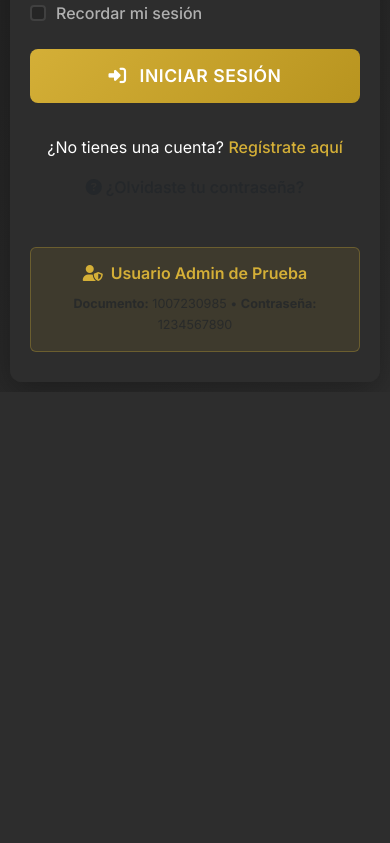
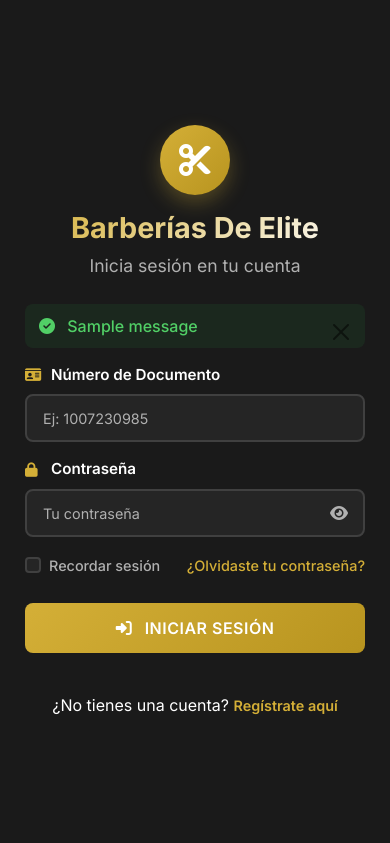
Before and after one commit to DavidGR0788/barberia, a Flask app: page /login in a window 390 px wide. Shown: the part 845-1688 px from the top of the page. Before the commit the page ends 1231 px from the top, so only its background shows below. Run offline with Flask 3, Linux system fonts and the light colour scheme; tables that the repository leaves empty or names only in its code hold one stand-in row (values such as "Sample post"); one stand-in notice (Sample message) is shown.

Commit message:
Se orginiza todo el estilo en desktop y movil

```diff
--- a/static/css/auth.css
+++ b/static/css/auth.css
@@ -28,20 +28,21 @@
 .login-body {
     font-family: 'Inter', sans-serif;
     background: linear-gradient(135deg, var(--dark-bg) 0%, #2d2d2d 100%);
-    min-height: 100vh;
+    height: 100vh;
     display: flex;
     align-items: center;
     justify-content: center;
     padding: 20px;
     color: var(--text-light);
+    overflow: hidden;
 }
 
 /* ===== CONTENEDOR PRINCIPAL ===== */
 .login-container {
     display: flex;
     width: 100%;
-    max-width: 1200px;
-    height: 700px;
+    max-width: 1000px;
+    height: 600px;
     background: var(--dark-card);
     border-radius: var(--border-radius);
     overflow: hidden;
@@ -51,12 +52,13 @@
 /* ===== COLUMNA FORMULARIO ===== */
 .form-column {
     flex: 1;
-    padding: 60px 50px;
+    padding: 40px 50px;
     display: flex;
     align-items: center;
     justify-content: center;
     background: var(--dark-card);
     position: relative;
+    overflow: hidden;
 }
 
 .form-wrapper {
@@ -66,28 +68,28 @@
 
 /* ===== MARCA Y LOGO ===== */
 .brand-section {
-    margin-bottom: 3rem;
+    margin-bottom: 2rem;
 }
 
 .logo {
-    width: 80px;
-    height: 80px;
+    width: 70px;
+    height: 70px;
     background: linear-gradient(135deg, var(--primary-color), var(--primary-dark));
     border-radius: 50%;
     display: flex;
     align-items: center;
     justify-content: center;
-    margin: 0 auto 1.5rem;
+    margin: 0 auto 1rem;
     box-shadow: 0 8px 20px rgba(212, 175, 55, 0.3);
 }
 
 .logo i {
-    font-size: 2.5rem;
+    font-size: 2rem;
     color: var(--text-light);
 }
 
 .brand-title {
-    font-size: 2.5rem;
+    font-size: 2rem;
     font-weight: 700;
     background: linear-gradient(135deg, var(--primary-color), var(--text-light));
     -webkit-background-clip: text;
@@ -98,16 +100,21 @@
 
 .brand-subtitle {
     color: var(--text-muted);
-    font-size: 1.1rem;
+    font-size: 1rem;
     font-weight: 400;
 }
 
 /* ===== MENSAJES FLASH ===== */
+.flash-messages {
+    margin-bottom: 1.5rem;
+}
+
 .flash-messages .alert {
     border: none;
     border-radius: 8px;
-    padding: 12px 16px;
+    padding: 10px 14px;
     font-weight: 500;
+    margin-bottom: 0.5rem;
 }
 
 .alert-danger {
@@ -124,7 +131,7 @@
 
 /* ===== FORMULARIO ===== */
 .login-form {
-    margin-bottom: 2rem;
+    margin-bottom: 1.5rem;
 }
 
 .form-group {
@@ -137,11 +144,13 @@
     margin-bottom: 0.5rem;
     display: flex;
     align-items: center;
+    font-size: 0.95rem;
 }
 
 .form-label i {
     color: var(--primary-color);
-    width: 20px;
+    width: 18px;
+    font-size: 0.9rem;
 }
 
 .form-control {
@@ -150,8 +159,9 @@
     border-radius: 8px;
     color: var(--text-light);
     padding: 12px 16px;
-    font-size: 1rem;
+    font-size: 0.95rem;
     transition: var(--transition);
+    height: 48px;
 }
 
 .form-control:focus {
@@ -163,12 +173,7 @@
 
 .form-control::placeholder {
     color: var(--text-muted);
-}
-
-.form-text {
-    color: var(--text-muted);
-    font-size: 0.875rem;
-    margin-top: 0.25rem;
+    font-size: 0.9rem;
 }
 
 /* ===== GRUPO CONTRASEÑA ===== */
@@ -178,15 +183,17 @@
 
 .password-toggle {
     position: absolute;
-    right: 10px;
+    right: 8px;
     top: 50%;
     transform: translateY(-50%);
     background: transparent;
     border: none;
     color: var(--text-muted);
-    padding: 8px;
+    padding: 6px;
     border-radius: 6px;
     transition: var(--transition);
+    width: 36px;
+    height: 36px;
 }
 
 .password-toggle:hover {
@@ -194,11 +201,15 @@
     color: var(--text-light);
 }
 
-/* ===== CHECKBOX RECORDARME ===== */
+/* ===== FILA RECORDARME Y OLVIDÉ CONTRASEÑA ===== */
+.d-flex.justify-content-between {
+    margin-bottom: 1.5rem;
+}
+
 .form-check-input {
     background: var(--darker-card);
     border: 2px solid var(--border-color);
-    margin-right: 10px;
+    margin-right: 8px;
 }
 
 .form-check-input:checked {
@@ -209,6 +220,20 @@
 .form-check-label {
     color: var(--text-muted);
     font-weight: 500;
+    font-size: 0.9rem;
+}
+
+.forgot-password {
+    color: var(--primary-color) !important;
+    text-decoration: none;
+    font-weight: 500;
+    font-size: 0.9rem;
+    transition: var(--transition);
+}
+
+.forgot-password:hover {
+    color: var(--primary-light) !important;
+    text-decoration: underline;
 }
 
 /* ===== BOTÓN LOGIN ===== */
@@ -216,12 +241,13 @@
     background: linear-gradient(135deg, var(--primary-color), var(--primary-dark));
     border: none;
     border-radius: 8px;
-    padding: 14px 20px;
+    padding: 12px 20px;
     font-weight: 600;
-    font-size: 1.1rem;
+    font-size: 1rem;
     transition: var(--transition);
     text-transform: uppercase;
     letter-spacing: 0.5px;
+    height: 50px;
 }
 
 .login-btn:hover {
@@ -232,7 +258,7 @@
 
 /* ===== ENLACES AUTH ===== */
 .auth-links {
-    margin-top: 2rem;
+    margin-top: 1rem;
 }
 
 .auth-link {
@@ -240,6 +266,7 @@
     text-decoration: none;
     font-weight: 500;
     transition: var(--transition);
+    font-size: 0.9rem;
 }
 
 .auth-link:hover {
@@ -247,20 +274,8 @@
     text-decoration: underline;
 }
 
-/* ===== INFO DEMO ===== */
-.demo-info {
-    background: rgba(212, 175, 55, 0.1);
-    border: 1px solid rgba(212, 175, 55, 0.3);
-    border-radius: 8px;
-}
-
-.demo-info h6 {
-    color: var(--primary-color);
+.register-link {
     font-weight: 600;
-}
-
-.demo-credentials {
-    font-size: 0.9rem;
 }
 
 /* ===== COLUMNA IMAGEN ===== */
@@ -295,111 +310,206 @@
 }
 
 .overlay-content h2 {
-    font-size: 2.5rem;
+    font-size: 2rem;
     font-weight: 700;
-    margin-bottom: 1rem;
+    margin-bottom: 0.75rem;
     text-shadow: 2px 2px 4px rgba(0, 0, 0, 0.3);
 }
 
 .overlay-content p {
-    font-size: 1.2rem;
-    margin-bottom: 3rem;
+    font-size: 1.1rem;
+    margin-bottom: 2rem;
     opacity: 0.9;
 }
 
 /* ===== LISTA DE CARACTERÍSTICAS ===== */
 .features-list {
     text-align: left;
-    max-width: 300px;
+    max-width: 280px;
     margin: 0 auto;
 }
 
 .feature-item {
     display: flex;
     align-items: center;
-    margin-bottom: 1.5rem;
-    padding: 12px;
+    margin-bottom: 1rem;
+    padding: 10px;
     background: rgba(255, 255, 255, 0.1);
     border-radius: 8px;
     backdrop-filter: blur(10px);
 }
 
 .feature-item i {
-    font-size: 1.5rem;
-    margin-right: 15px;
+    font-size: 1.25rem;
+    margin-right: 12px;
     color: var(--text-light);
-    width: 30px;
+    width: 24px;
     text-align: center;
 }
 
 .feature-item span {
     font-weight: 500;
-    font-size: 1rem;
+    font-size: 0.9rem;
 }
 
-/* ===== RESPONSIVE DESIGN ===== */
+/* ===== DISEÑO RESPONSIVE CON EFECTO PARALLAX ===== */
 @media (max-width: 992px) {
+    .login-body {
+        height: 100vh;
+        overflow: auto;
+        padding: 0;
+        display: block;
+    }
+
     .login-container {
         flex-direction: column;
         height: auto;
-        max-width: 500px;
+        max-width: none;
+        margin: 0;
+        border-radius: 0;
+        box-shadow: none;
+        min-height: 100vh;
     }
 
-    .form-column {
-        padding: 40px 30px;
-        order: 2;
+    /* SECCIÓN DE BIENVENIDA (PRIMERA VISTA) */
+    .image-column {
+        min-height: 100vh;
+        order: 1;
+        position: relative;
+        display: flex;
+        align-items: center;
+        justify-content: center;
     }
 
-    .image-column {
-        min-height: 300px;
-        order: 1;
+    .image-overlay {
+        position: relative;
+        height: 100vh;
+        padding: 40px 30px;
     }
 
     .overlay-content {
-        padding: 30px;
+        animation: fadeInUp 0.8s ease-out;
     }
 
     .overlay-content h2 {
-        font-size: 2rem;
+        font-size: 2.2rem;
+        margin-bottom: 1.5rem;
+    }
+
+    .overlay-content p {
+        font-size: 1.2rem;
+        margin-bottom: 3rem;
+    }
+
+    .features-list {
+        max-width: 350px;
+    }
+
+    .feature-item {
+        margin-bottom: 1.5rem;
+        padding: 15px;
+    }
+
+    .feature-item i {
+        font-size: 1.5rem;
+    }
+
+    .feature-item span {
+        font-size: 1.1rem;
+    }
+
+    /* SECCIÓN DE LOGIN (SEGUNDA VISTA - AL SCROLL) */
+    .form-column {
+        order: 2;
+        min-height: 100vh;
+        padding: 60px 30px;
+        background: var(--dark-bg);
+        position: relative;
+    }
+
+    .form-wrapper {
+        max-width: 400px;
+        margin: 0 auto;
+        animation: slideInUp 0.8s ease-out;
+    }
+
+    .brand-section {
+        margin-bottom: 3rem;
     }
 
     .brand-title {
-        font-size: 2rem;
+        font-size: 2.2rem;
+    }
+
+    .brand-subtitle {
+        font-size: 1.1rem;
+    }
+
+    /* Indicador de scroll */
+    .scroll-indicator {
+        position: absolute;
+        bottom: 30px;
+        left: 50%;
+        transform: translateX(-50%);
+        text-align: center;
+        color: var(--text-light);
+        opacity: 0.8;
+        animation: bounce 2s infinite;
+    }
+
+    .scroll-indicator i {
+        font-size: 1.5rem;
+        display: block;
+        margin-bottom: 5px;
+    }
+
+    .scroll-indicator span {
+        font-size: 0.9rem;
     }
 }
 
 @media (max-width: 576px) {
-    .login-body {
-        padding: 10px;
+    .image-overlay {
+        padding: 30px 20px;
+    }
+
+    .overlay-content h2 {
+        font-size: 1.8rem;
+        margin-bottom: 1rem;
+    }
+
+    .overlay-content p {
+        font-size: 1.1rem;
+        margin-bottom: 2.5rem;
+    }
+
+    .features-list {
+        max-width: 300px;
+    }
+
+    .feature-item {
+        margin-bottom: 1.25rem;
+        padding: 12px;
+    }
+
+    .feature-item i {
+        font-size: 1.3rem;
+    }
+
+    .feature-item span {
+        font-size: 1rem;
     }
 
     .form-column {
-        padding: 30px 20px;
+        padding: 50px 25px;
     }
 
     .brand-title {
         font-size: 1.8rem;
     }
 
-    .logo {
-        width: 60px;
-        height: 60px;
-    }
-
-    .logo i {
-        font-size: 2rem;
-    }
-
-    .overlay-content {
-        padding: 20px;
-    }
-
-    .overlay-content h2 {
-        font-size: 1.8rem;
-    }
-
-    .features-list {
-        max-width: 100%;
+    .scroll-indicator {
+        bottom: 20px;
     }
 }
 
--- a/templates/auth/login.html
+++ b/templates/auth/login.html
@@ -16,116 +16,11 @@
 </head>
 <body class="login-body">
     <div class="login-container">
-        <!-- Columna Izquierda - Formulario -->
-        <div class="form-column">
-            <div class="form-wrapper">
-                <!-- Logo y Título -->
-                <div class="brand-section text-center mb-5">
-                    <div class="logo mb-3">
-                        <i class="fas fa-cut"></i>
-                    </div>
-                    <h1 class="brand-title">Barbería Elite</h1>
-                    <p class="brand-subtitle">Inicia sesión en tu cuenta</p>
-                </div>
-
-                <!-- Mensajes Flash -->
-                {% with messages = get_flashed_messages(with_categories=true) %}
-                    {% if messages %}
-                        <div class="flash-messages mb-4">
-                            {% for category, message in messages %}
-                                <div class="alert alert-{{ 'danger' if category == 'error' else 'success' }} alert-dismissible fade show">
-                                    <i class="fas fa-{{ 'exclamation-triangle' if category == 'error' else 'check-circle' }} me-2"></i>
-                                    {{ message }}
-                                    <button type="button" class="btn-close" data-bs-dismiss="alert"></button>
-                                </div>
-                            {% endfor %}
-                        </div>
-                    {% endif %}
-                {% endwith %}
-
-                <!-- Formulario de Login -->
-                <form method="POST" action="{{ url_for('login') }}" class="login-form">
-                    <!-- Campo Documento -->
-                    <div class="form-group mb-4">
-                        <label for="num_documento" class="form-label">
-                            <i class="fas fa-id-card me-2"></i>Número de Documento
-                        </label>
-                        <input type="text"
-                               class="form-control form-control-lg"
-                               id="num_documento"
-                               name="num_documento"
-                               placeholder="Ej: 1007230985"
-                               required
-                               value="{{ request.form.num_documento if request.form.num_documento }}">
-                        <div class="form-text">Ingresa tu número de documento</div>
-                    </div>
-
-                    <!-- Campo Contraseña -->
-                    <div class="form-group mb-4">
-                        <label for="password" class="form-label">
-                            <i class="fas fa-lock me-2"></i>Contraseña
-                        </label>
-                        <div class="password-input-group">
-                            <input type="password"
-                                   class="form-control form-control-lg"
-                                   id="password"
-                                   name="password"
-                                   placeholder="Tu contraseña"
-                                   required>
-                            <button type="button" class="btn btn-outline-secondary password-toggle" id="togglePassword">
-                                <i class="fas fa-eye"></i>
-                            </button>
-                        </div>
-                    </div>
-
-                    <!-- Recordarme -->
-                    <div class="form-check mb-4">
-                        <input class="form-check-input" type="checkbox" id="remember" name="remember">
-                        <label class="form-check-label" for="remember">
-                            Recordar mi sesión
-                        </label>
-                    </div>
-
-                    <!-- Botón de Login -->
-                    <button type="submit" class="btn btn-primary btn-lg w-100 login-btn">
-                        <i class="fas fa-sign-in-alt me-2"></i>
-                        Iniciar Sesión
-                    </button>
-                </form>
-
-                <!-- Enlaces adicionales -->
-                <div class="auth-links text-center mt-4">
-                    <p class="mb-3">
-                        ¿No tienes una cuenta?
-                        <a href="{{ url_for('register') }}" class="auth-link">Regístrate aquí</a>
-                    </p>
-                    <p class="mb-0">
-                        <a href="#" class="auth-link text-muted">
-                            <i class="fas fa-question-circle me-1"></i>¿Olvidaste tu contraseña?
-                        </a>
-                    </p>
-                </div>
-
-                <!-- Información de prueba -->
-                <div class="demo-info mt-5 p-3 rounded">
-                    <h6 class="text-center mb-2">
-                        <i class="fas fa-user-shield me-2"></i>Usuario Admin de Prueba
-                    </h6>
-                    <div class="demo-credentials text-center">
-                        <small class="text-muted">
-                            <strong>Documento:</strong> 1007230985 •
-                            <strong>Contraseña:</strong> 1234567890
-                        </small>
-                    </div>
-                </div>
-            </div>
-        </div>
-
-        <!-- Columna Derecha - Imagen -->
+        <!-- Columna Derecha - Imagen (PRIMERA VISTA EN MÓVIL) -->
         <div class="image-column">
             <div class="image-overlay">
                 <div class="overlay-content">
-                    <h2>Bienvenido a Barbería Elite</h2>
+                    <h2>Bienvenido a Tu Barbería</h2>
                     <p>Estilo, precisión y tradición en cada corte</p>
                     <div class="features-list">
                         <div class="feature-item">
@@ -143,13 +38,108 @@
                     </div>
                 </div>
             </div>
+
+            <!-- Indicador de Scroll para Móvil -->
+            <div class="scroll-indicator">
+                <i class="fas fa-chevron-down"></i>
+                <span>Desliza para iniciar sesión</span>
+            </div>
+        </div>
+
+        <!-- Columna Izquierda - Formulario (SEGUNDA VISTA EN MÓVIL) -->
+        <div class="form-column">
+            <div class="form-wrapper">
+                <!-- Logo y Título -->
+                <div class="brand-section text-center mb-4">
+                    <div class="logo mb-3">
+                        <i class="fas fa-cut"></i>
+                    </div>
+                    <h1 class="brand-title">Barberías De Elite</h1>
+                    <p class="brand-subtitle">Inicia sesión en tu cuenta</p>
+                </div>
+
+                <!-- Mensajes Flash -->
+                {% with messages = get_flashed_messages(with_categories=true) %}
+                    {% if messages %}
+                        <div class="flash-messages mb-3">
+                            {% for category, message in messages %}
+                                <div class="alert alert-{{ 'danger' if category == 'error' else 'success' }} alert-dismissible fade show">
+                                    <i class="fas fa-{{ 'exclamation-triangle' if category == 'error' else 'check-circle' }} me-2"></i>
+                                    {{ message }}
+                                    <button type="button" class="btn-close" data-bs-dismiss="alert"></button>
+                                </div>
+                            {% endfor %}
+                        </div>
+                    {% endif %}
+                {% endwith %}
+
+                <!-- Formulario de Login -->
+                <form method="POST" action="{{ url_for('login') }}" class="login-form">
+                    <!-- Campo Documento -->
+                    <div class="form-group mb-3">
+                        <label for="num_documento" class="form-label">
+                            <i class="fas fa-id-card me-2"></i>Número de Documento
+                        </label>
+                        <input type="text"
+                               class="form-control"
+                               id="num_documento"
+                               name="num_documento"
+                               placeholder="Ej: 1007230985"
+                               required
+                               value="{{ request.form.num_documento if request.form.num_documento }}">
+                    </div>
+
+                    <!-- Campo Contraseña -->
+                    <div class="form-group mb-3">
+                        <label for="password" class="form-label">
+                            <i class="fas fa-lock me-2"></i>Contraseña
+                        </label>
+                        <div class="password-input-group">
+                            <input type="password"
+                                   class="form-control"
+                                   id="password"
+                                   name="password"
+                                   placeholder="Tu contraseña"
+                                   required>
+                            <button type="button" class="btn btn-outline-secondary password-toggle" id="togglePassword">
+                                <i class="fas fa-eye"></i>
+                            </button>
+                        </div>
+                    </div>
+
+                    <!-- Recordarme y Olvidé contraseña en misma línea -->
+                    <div class="d-flex justify-content-between align-items-center mb-4">
+                        <div class="form-check">
+                            <input class="form-check-input" type="checkbox" id="remember" name="remember">
+                            <label class="form-check-label" for="remember">
+                                Recordar sesión
+                            </label>
+                        </div>
+                        <a href="#" class="auth-link forgot-password">
+                            ¿Olvidaste tu contraseña?
+                        </a>
+                    </div>
+
+                    <!-- Botón de Login -->
+                    <button type="submit" class="btn btn-primary btn-lg w-100 login-btn mb-3">
+                        <i class="fas fa-sign-in-alt me-2"></i>
+                        Iniciar Sesión
+                    </button>
+                </form>
+
+                <!-- Enlace de registro -->
+                <div class="auth-links text-center">
+                    <p class="mb-0">
+                        ¿No tienes una cuenta?
+                        <a href="{{ url_for('register') }}" class="auth-link register-link">Regístrate aquí</a>
+                    </p>
+                </div>
+            </div>
         </div>
     </div>
 
     <!-- Bootstrap JS -->
     <script src="https://cdn.jsdelivr.net/npm/bootstrap@5.3.0/dist/js/bootstrap.bundle.min.js"></script>
-    <!-- Nuestro JS personalizado -->
-    <script src="{{ url_for('static', filename='js/auth.js') }}"></script>
 
     <script>
         // Toggle para mostrar/ocultar contraseña
@@ -165,6 +155,13 @@
                 icon.classList.replace('fa-eye-slash', 'fa-eye');
             }
         });
+
+        // Smooth scroll para el indicador en móvil
+        document.querySelector('.scroll-indicator')?.addEventListener('click', function() {
+            document.querySelector('.form-column').scrollIntoView({
+                behavior: 'smooth'
+            });
+        });
     </script>
 </body>
 </html>
```
Also changed, not shown: other parts of static/css/auth.css (+42 -25 lines).
